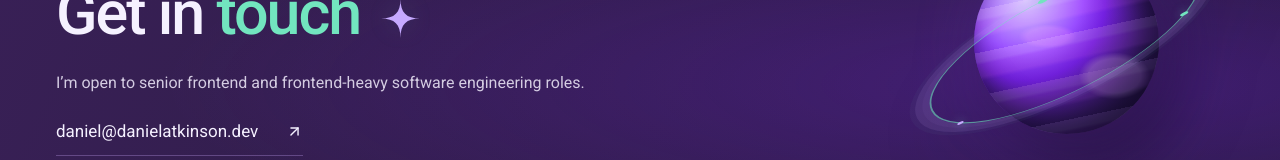
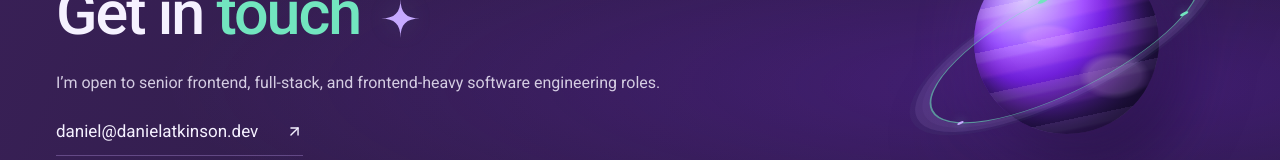
Before and after one commit to Datki11/portfolio-site, a Next.js app: page / in a window 1280 px wide. Shown: the part 4816-4976 px from the top of the page. Built offline with nearby package versions, Linux system fonts and the light colour scheme; a web font is replaced by a local one.

Commit message:
Update contact roles and replace resume with frontend version

```diff
--- a/app/page.tsx
+++ b/app/page.tsx
@@ -7,7 +7,7 @@ import CareerJourney from "./CareerJourney";
 
 // Set to null to keep the portrait frame with a monogram placeholder.
 const headshotSrc: string | null = "/images/headshot.webp";
-const resumeHref = "/Daniel_Atkinson_Resume_2026.pdf";
+const resumeHref = "/Daniel_Atkinson_Resume_2026_Senior_Frontend_Engineer.pdf";
 
 function Spark({ className = "" }: { className?: string }) {
   return (
@@ -679,7 +679,7 @@ export default function Home() {
                 Get in <span>touch</span> <Spark className="contact-spark" />
               </h2>
               <p>
-                I’m open to senior frontend and frontend-heavy software
+                I’m open to senior frontend, full-stack, and frontend-heavy software
                 engineering roles.
               </p>
               <a
```
Also changed, not shown: 2 other files (tests, documents, lock files or other folders).
